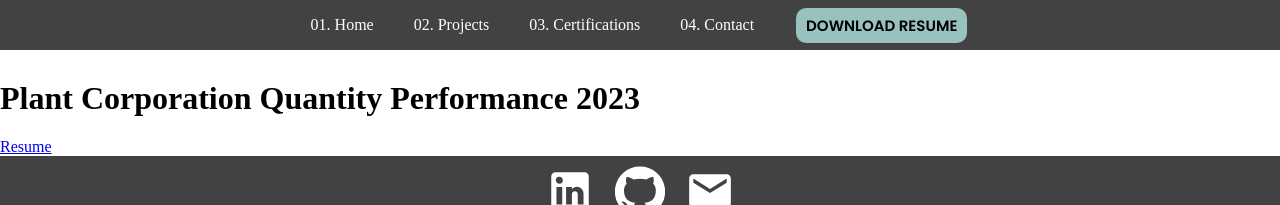
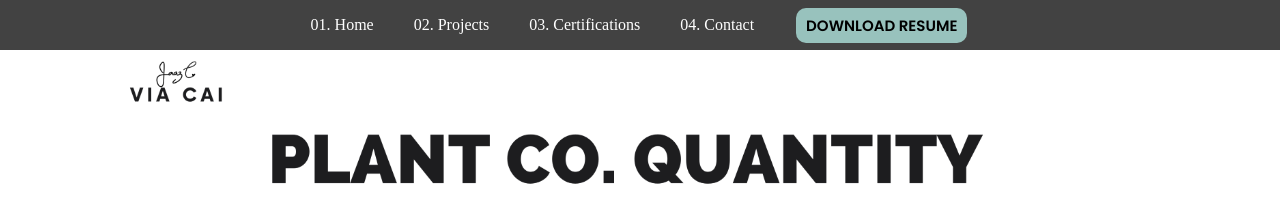
Before and after one commit to Via-Cai/personal-portfolio, a React (Create React App) app: page /project1 in a window 1280 px wide. Shown: the top 205 px of the page. Built offline with nearby package versions, Linux system fonts and the light colour scheme; a web font is replaced by a local one.

Commit message:
proj1 updates

```diff
--- a/src/pages/Project1.js
+++ b/src/pages/Project1.js
@@ -1,14 +1,16 @@
 import React from 'react'
 import "../styles/project1.css";
 
-function project1() {
+function Project1() {
   return (
     <div className='project1'>
-      <h1>Plant Corporation Quantity Performance 2023</h1>
-        <a href = "/resumepdf.pdf" download = "Resume">Resume</a>
-
+      <div className='space'></div>
+      <div className='pictures'>
+        <img src="proj1_1.png" alt="Homepage"/>
+        <img src="proj1_2.png" alt="Powerbi"/>
+      </div>
     </div>
   )
 }
 
-export default project1
+export default Project1;
--- a/src/styles/project1.css
+++ b/src/styles/project1.css
@@ -1,3 +1,15 @@
-.project1 h1 {
-    margin-top: 80px;
+.space {
+    margin-top: 50px;
 }
+
+.pictures {
+    display: flex;
+    flex-direction: column;
+    align-items: center;
+    gap: 5px;
+}
+
+.pictures img {
+    max-width: 80%;
+    height: auto;
+}
```
Also changed, not shown: public/proj1_1.png (added), 1 other file (tests, documents, lock files or other folders).
